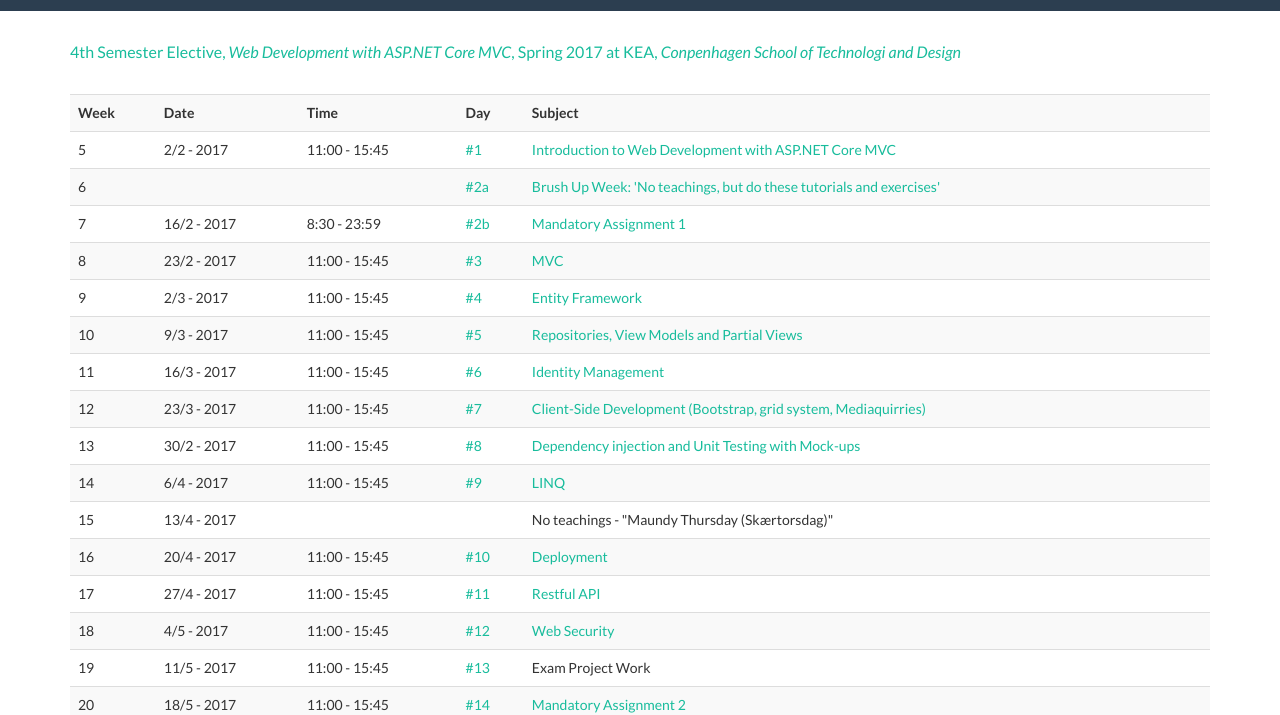
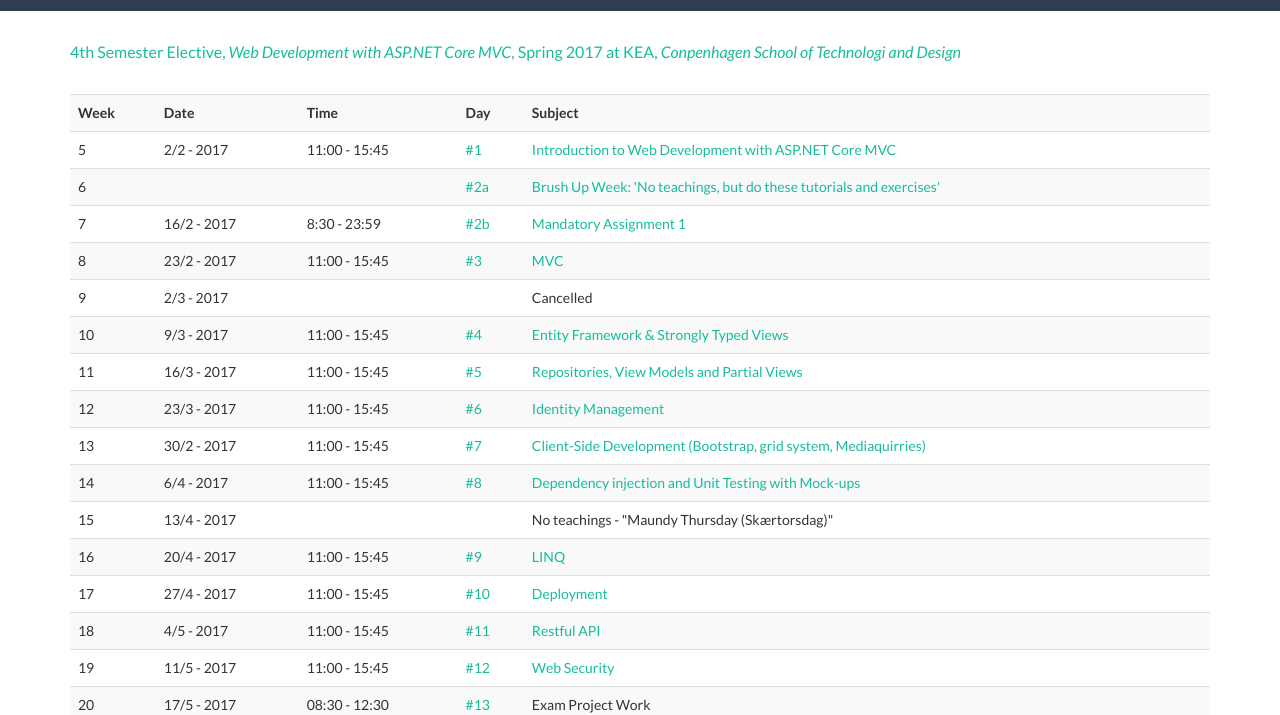
Before and after one commit to keacore/keacore.github.io, a website: page index.html in a window 1280 px wide. Shown: the part 89-804 px from the top of the page. Drawn offline with nearby package versions, Linux system fonts and the light colour scheme.

Commit message:
canceled 2-3 update

```diff
--- a/index.html
+++ b/index.html
@@ -113,44 +113,44 @@
                 <tr>
                     <td>9</td>
                     <td>2/3 - 2017</td>
-                    <td>11:00 - 15:45</td>
-                    <td><a href="https://github.com/keacore?utf8=%E2%9C%93&q=04&type=&language=">#4</a></td>
-                    <td><a href="https://github.com/keacore?utf8=%E2%9C%93&q=01&type=&language=">Entity Framework</a></td>
+                    <td></td>
+                    <td></td>
+                    <td>Cancelled</td>
                 </tr>
                 <tr>
                     <td>10</td>
                     <td>9/3 - 2017</td>
                     <td>11:00 - 15:45</td>
-                    <td><a href="https://github.com/keacore?utf8=%E2%9C%93&q=05&type=&language=">#5</a></td>
-                    <td><a href="https://github.com/keacore?utf8=%E2%9C%93&q=01&type=&language=">Repositories, View Models and Partial Views</a></td>
+                    <td><a href="https://github.com/keacore?utf8=%E2%9C%93&q=04&type=&language=">#4</a></td>
+                    <td><a href="https://github.com/keacore?utf8=%E2%9C%93&q=01&type=&language=">Entity Framework & Strongly Typed Views</a></td>
                 </tr>
                 <tr>
                     <td>11</td>
                     <td>16/3 - 2017</td>
                     <td>11:00 - 15:45</td>
-                    <td><a href="https://github.com/keacore?utf8=%E2%9C%93&q=06&type=&language=">#6</a></td>
-                    <td><a href="https://github.com/keacore?utf8=%E2%9C%93&q=01&type=&language=">Identity Management</a></td>
+                    <td><a href="https://github.com/keacore?utf8=%E2%9C%93&q=05&type=&language=">#5</a></td>
+                    <td><a href="https://github.com/keacore?utf8=%E2%9C%93&q=01&type=&language=">Repositories, View Models and Partial Views</a></td>
                 </tr>
                 <tr>
                     <td>12</td>
                     <td>23/3 - 2017</td>
                     <td>11:00 - 15:45</td>
-                    <td><a href="https://github.com/keacore?utf8=%E2%9C%93&q=07&type=&language=">#7</a></td>
-                    <td><a href="https://github.com/keacore?utf8=%E2%9C%93&q=01&type=&language=">Client-Side Development (Bootstrap, grid system, Mediaquirries)</a></td>
+                    <td><a href="https://github.com/keacore?utf8=%E2%9C%93&q=06&type=&language=">#6</a></td>
+                    <td><a href="https://github.com/keacore?utf8=%E2%9C%93&q=01&type=&language=">Identity Management</a></td>
                 </tr>
                 <tr>
                     <td>13</td>
                     <td>30/2 - 2017</td>
                     <td>11:00 - 15:45</td>
-                    <td><a href="https://github.com/keacore?utf8=%E2%9C%93&q=08&type=&language=">#8</a></td>
-                    <td><a href="/">Dependency injection and Unit Testing with Mock-ups</a></td>
+                    <td><a href="https://github.com/keacore?utf8=%E2%9C%93&q=07&type=&language=">#7</a></td>
+                    <td><a href="https://github.com/keacore?utf8=%E2%9C%93&q=01&type=&language=">Client-Side Development (Bootstrap, grid system, Mediaquirries)</a></td>
                 </tr>
                 <tr>
                     <td>14</td>
                     <td>6/4 - 2017</td>
                     <td>11:00 - 15:45</td>
-                    <td><a href="https://github.com/keacore?utf8=%E2%9C%93&q=09&type=&language=">#9</a></td>
-                    <td><a href="/">LINQ</a></td>
+                    <td><a href="https://github.com/keacore?utf8=%E2%9C%93&q=08&type=&language=">#8</a></td>
+                    <td><a href="/">Dependency injection and Unit Testing with Mock-ups</a></td>
                 </tr>
                 <tr>
                     <td>15</td>
@@ -163,27 +163,34 @@
                     <td>16</td>
                     <td>20/4 - 2017</td>
                     <td>11:00 - 15:45</td>
-                    <td><a href="https://github.com/keacore?utf8=%E2%9C%93&q=10&type=&language=">#10</a></td>
-                    <td><a href="/25/">Deployment</a></td>
+                    <td><a href="https://github.com/keacore?utf8=%E2%9C%93&q=09&type=&language=">#9</a></td>
+                    <td><a href="/">LINQ</a></td>
                 </tr>
                 <tr>
                     <td>17</td>
                     <td>27/4 - 2017</td>
                     <td>11:00 - 15:45</td>
-                    <td><a href="https://github.com/keacore?utf8=%E2%9C%93&q=11&type=&language=">#11</a></td>
-                    <td><a href="/25/">Restful API</a></td>
+                    <td><a href="https://github.com/keacore?utf8=%E2%9C%93&q=10&type=&language=">#10</a></td>
+                    <td><a href="/25/">Deployment</a></td>
                 </tr>
                 <tr>
                     <td>18</td>
                     <td>4/5 - 2017</td>
                     <td>11:00 - 15:45</td>
-                    <td><a href="https://github.com/keacore?utf8=%E2%9C%93&q=12&type=&language=">#12</a></td>
-                    <td><a href="">Web Security</a></td>
+                    <td><a href="https://github.com/keacore?utf8=%E2%9C%93&q=11&type=&language=">#11</a></td>
+                    <td><a href="/25/">Restful API</a></td>
                 </tr>
                 <tr>
                     <td>19</td>
                     <td>11/5 - 2017</td>
                     <td>11:00 - 15:45</td>
+                    <td><a href="https://github.com/keacore?utf8=%E2%9C%93&q=12&type=&language=">#12</a></td>
+                    <td><a href="">Web Security</a></td>
+                </tr>
+                <tr>
+                    <td>20</td>
+                    <td>17/5 - 2017</td>
+                    <td>08:30 - 12:30</td>
                     <td><a href="https://github.com/keacore?utf8=%E2%9C%93&q=13&type=&language=">#13</a></td>
                     <td>Exam Project Work</td>
                 </tr>
```
